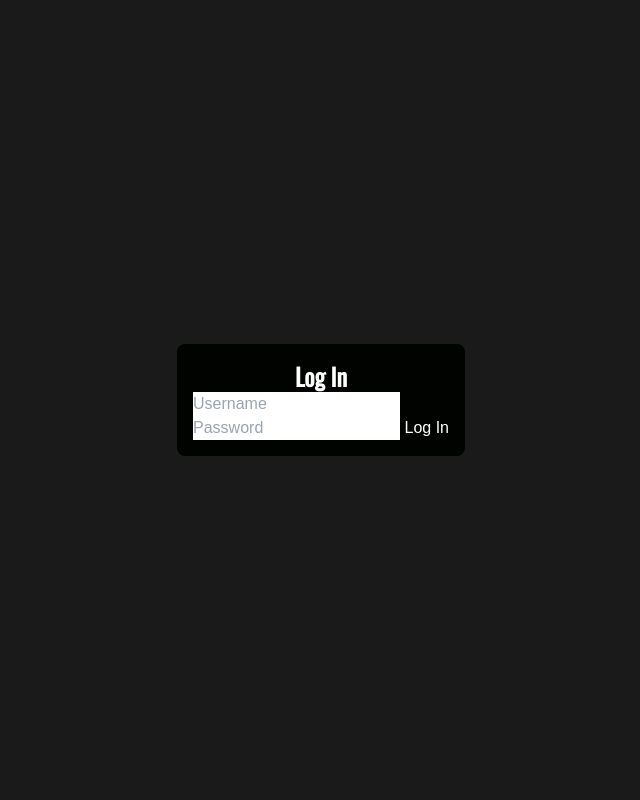
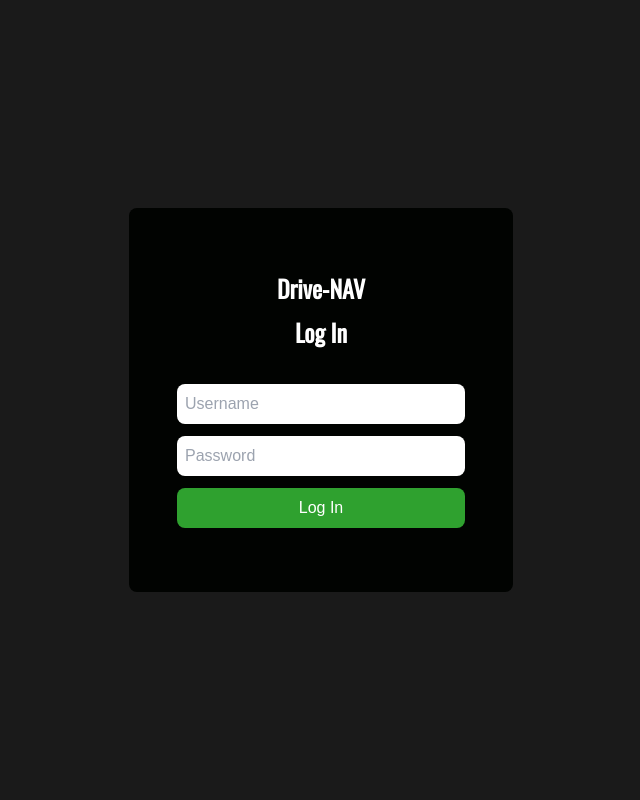
Before and after one commit to Llama303/Driver-Navigations-Ai-, a PHP site: page /LogInPage.html in a window 1280 px wide. Shown: the whole page, without its empty margins (319-959 px from the left). Run offline with PHP 8.4, Linux system fonts and the light colour scheme; some web fonts are replaced.

Commit message:
Made the login page look nice

```diff
--- a/CameraPage.html
+++ b/CameraPage.html
@@ -16,7 +16,7 @@
      <script src="https://cdn.jsdelivr.net/npm/@tensorflow-models/coco-ssd@2.2.2/dist/coco-ssd.min.js"></script>
 
 </head>
-    <body class="bg-[#1a1a1a] text-white h-[100vh]">
+    <body class="bg-[#1a1a1a] text-white h-[100vh] ">
 
     <!--This wrapps everything-->
   <div class="Container">
--- a/LogInPage.html
+++ b/LogInPage.html
@@ -14,13 +14,14 @@
 </head>
 <body class="bg-[#1a1a1a] text-white flex items-center justify-center h-[100vh]">
 
-    <div class="container rounded-lg bg-[#010301] p-4 flex flex-col items-center justify-center list-none w-fit">
-        <h1 class="text-2xl font-bold">Log In</h1>
+    <div class="container rounded-lg bg-[#010301] p-4 flex flex-col items-center justify-center w-96 h-96">
+        <h1 class="text-2xl font-bold cursor-default mb-3">Drive-NAV</h1>
+        <h1 class="text-2xl font-bold cursor-default mb-9">Log In</h1>
 
-    <form action="Login.PHP" method="post">
-        <input type="text" placeholder="Username" name="username" id="username"> <br>
-        <input type="password" placeholder="Password" name="password" id="password">
-        <button type="submit" name="login" id="login">Log In</button>
+    <form action="Login.PHP" method="post" class="text-[#000000] space-y-3">
+        <input type="text" placeholder="Username" name="username" id="username" class="w-full p-2 rounded-lg"> <br>
+        <input type="password" placeholder="Password" name="password" id="password" class="w-full p-2 rounded-lg">
+        <button type="submit" name="login" id="login" class="w-full text-white bg-[#2fa12f] hover:bg-[#3f7e42] rounded-lg p-2">Log In</button>
     </form>
     </div>
 
--- a/MainStylsheet.css
+++ b/MainStylsheet.css
@@ -1,8 +1,15 @@
-*{
-    margin: 0;
-    padding: 0;
-    box-sizing: border-box;
+/* Full-height column layout so header, main, and status bar align the same in all browsers */
+.Container {
+    display: flex;
+    flex-direction: column;
+    min-height: 100vh;
 }
+
+/* Keep status bar at bottom and prevent it from shrinking */
+.status-bar {
+    flex-shrink: 0;
+}
+
 body{
     font-family: arial, sans-serif;
 }
--- a/Styl.css
+++ b/Styl.css
@@ -612,12 +612,24 @@ video {
   margin-right: 0.75rem;
 }
 
+.mb-9 {
+  margin-bottom: 2.25rem;
+}
+
+.mt-20 {
+  margin-top: 5rem;
+}
+
+.mt-8 {
+  margin-top: 2rem;
+}
+
+.mb-3 {
+  margin-bottom: 0.75rem;
+}
+
 .flex {
   display: flex;
-}
-
-.list-item {
-  display: list-item;
 }
 
 .h-\[100vh\] {
@@ -628,25 +640,21 @@ video {
   height: 100%;
 }
 
-.h-\[400vh\] {
-  height: 400vh;
+.h-96 {
+  height: 24rem;
+}
+
+.w-fit {
+  width: -moz-fit-content;
+  width: fit-content;
 }
 
 .w-full {
   width: 100%;
 }
 
-.w-48 {
-  width: 12rem;
-}
-
-.w-\[70\%\] {
-  width: 70%;
-}
-
-.w-fit {
-  width: -moz-fit-content;
-  width: fit-content;
+.w-96 {
+  width: 24rem;
 }
 
 .flex-1 {
@@ -655,6 +663,10 @@ video {
 
 .cursor-pointer {
   cursor: pointer;
+}
+
+.cursor-default {
+  cursor: default;
 }
 
 .resize {
@@ -693,6 +705,12 @@ video {
   gap: 1.25rem;
 }
 
+.space-y-3 > :not([hidden]) ~ :not([hidden]) {
+  --tw-space-y-reverse: 0;
+  margin-top: calc(0.75rem * calc(1 - var(--tw-space-y-reverse)));
+  margin-bottom: calc(0.75rem * var(--tw-space-y-reverse));
+}
+
 .rounded-lg {
   border-radius: 0.5rem;
 }
@@ -726,11 +744,6 @@ video {
   background-color: rgb(253 39 39 / var(--tw-bg-opacity, 1));
 }
 
-.bg-\[\#424942\] {
-  --tw-bg-opacity: 1;
-  background-color: rgb(66 73 66 / var(--tw-bg-opacity, 1));
-}
-
 .object-cover {
   -o-object-fit: cover;
      object-fit: cover;
@@ -738,6 +751,10 @@ video {
 
 .p-4 {
   padding: 1rem;
+}
+
+.p-2 {
+  padding: 0.5rem;
 }
 
 .px-3 {
@@ -779,9 +796,18 @@ video {
   color: rgb(192 196 211 / var(--tw-text-opacity, 1));
 }
 
+.text-\[c0c4d3\] {
+  color: c0c4d3;
+}
+
 .text-white {
   --tw-text-opacity: 1;
   color: rgb(255 255 255 / var(--tw-text-opacity, 1));
+}
+
+.text-\[\#000000\] {
+  --tw-text-opacity: 1;
+  color: rgb(0 0 0 / var(--tw-text-opacity, 1));
 }
 
 .Container1 {
```
